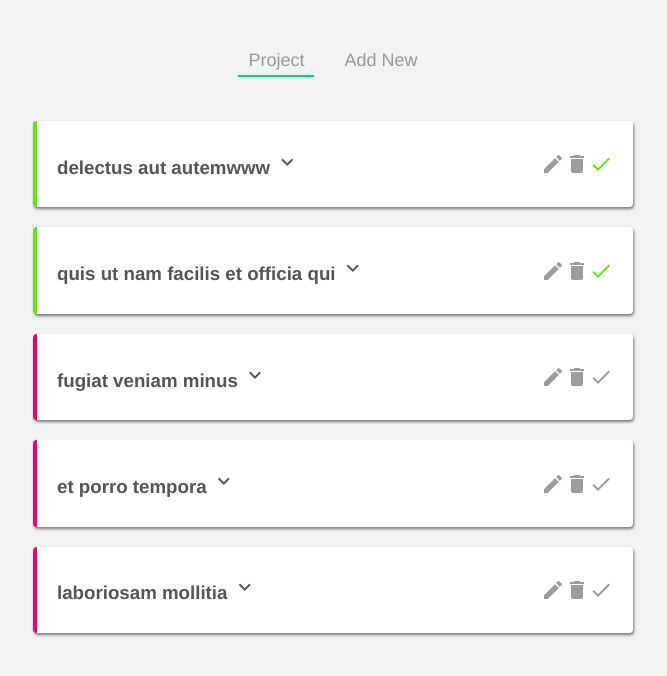
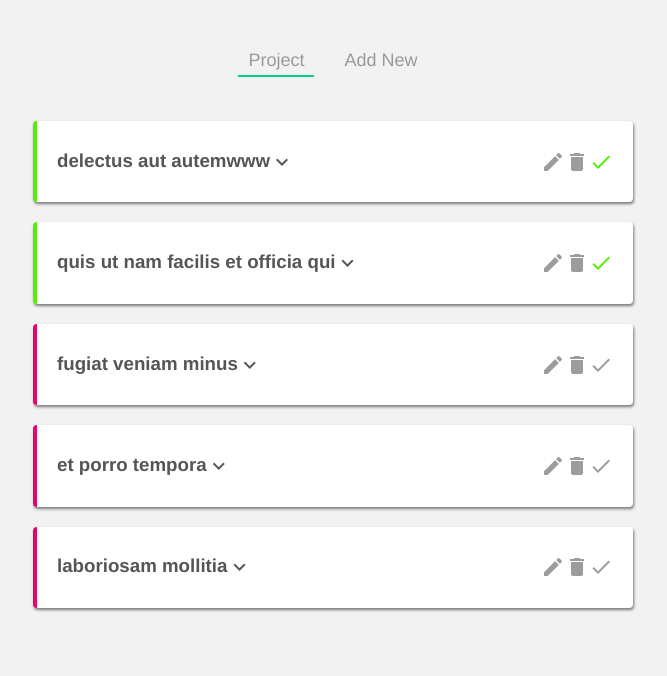
Before and after one commit to sombathoudom/Simeple-project-planner-Vue-js, a Vue app: page / in a window 1280 px wide. Shown: the top 676 px of the page, without its empty margins (307-974 px from the left). Built offline with nearby package versions, Linux system fonts and the light colour scheme; data requests are answered from the project's data file.

Commit message:
add style for toggle list

```diff
--- a/src/components/SingleProject.vue
+++ b/src/components/SingleProject.vue
@@ -1,7 +1,7 @@
 <template>
   <div class="project" :class="{ completed: project.completed }">
     <div class="actions">
-      <h3 @click="handleShowDetail">
+      <h3 @click="handleShowDetail" style="display: flex">
         {{ project.title }}
         <span class="material-icons down"> {{ this.icon }} </span>
       </h3>
```
